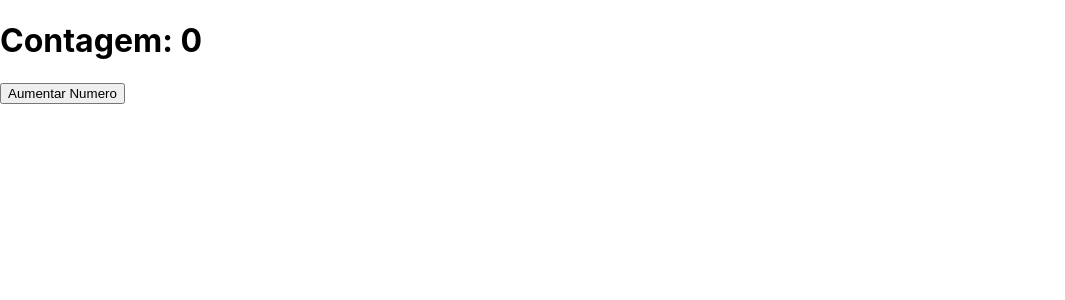
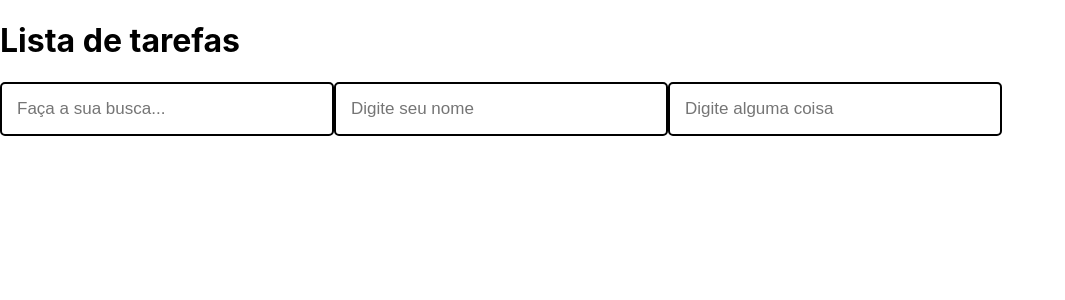
Before and after one commit to kleberkunha/Learning-REACT, a React (Create React App) app: page / in a window 1280 px wide. Shown: the top 300 px of the page, without its empty margins (0-1065 px from the left). Built offline with nearby package versions, Linux system fonts and the light colour scheme.

Commit message:
Learn how to separate components and use them when you want without need to write the same code

```diff
--- a/src/App.js
+++ b/src/App.js
@@ -1,31 +1,24 @@
 import React, {useState, useEffect} from 'react';
-import './App.css';
 import styled from 'styled-components';
+import SearchBox from './components/SearchBox';
+
+function App (){
+  //Nesse Exo estou aprendendo a separa componentes;
+  //criei uma pasta chamada components, e dentro dela criei um arquivo JS
+  //dentro desse arquivo JS estou criando uma nova funçao
+  //essa funçao criada esta gerando um input que podera ser usado sem ter que repetir o codigo
 
 
-function App (){
-
-  const [contagem, setContagem]= useState(0);
-
-
-  useEffect(() => {
-    document.title = "Contagem: "+contagem;
-  }, [contagem]);
-  //a funçao useEffect recebe sempre 2 parametros;
-  // () => {} é a funçao que vai executar quando alguma coisa acontecer;
-  // [] é o observador, vai observar as variaveis, e quando uma dessas variaveis mudar
-  //ele executa a funçao () => {};
-
-  function aumentarAction() {
-    setContagem(contagem + 1);
-  }
 
   return (
+
+    //frasePadrao é um props entao no arquivo SearchBox vou faze a referencia dele --->>
     <>
-    <h1>Contagem: {contagem}</h1>
-    <button onClick={aumentarAction}>Aumentar Numero</button>
+    <h1>Lista de tarefas</h1>
 
-
+    <SearchBox frasePadrao= "Faça a sua busca..."/>
+    <SearchBox frasePadrao= "Digite seu nome"/>
+    <SearchBox/>
     </>
   );
 }
--- /dev/null
+++ b/src/components/SearchBox.js
@@ -0,0 +1,24 @@
+import React, {useState} from 'react';
+import styled from 'styled-components';
+
+const InputText = styled.input`
+  border:2px solid #000;
+  border-radius: 5px;
+  padding: 15px;
+  font-size: 17px;
+  width:300px;
+`;
+
+
+function SearchBox(props){
+
+  return(
+    <InputText
+    type="text"
+    placeholder={props.frasePadrao ?? "Digite alguma coisa"}/>
+    //aqui estou dando a referencia do props para buscar frasePadrao que esta no App.js
+    // e estou dizendo com (??) que se frasePadrao conter algo ele usa, se nao, ele coloca a frase que esta a frente;
+  );
+}
+
+export default SearchBox;
```
